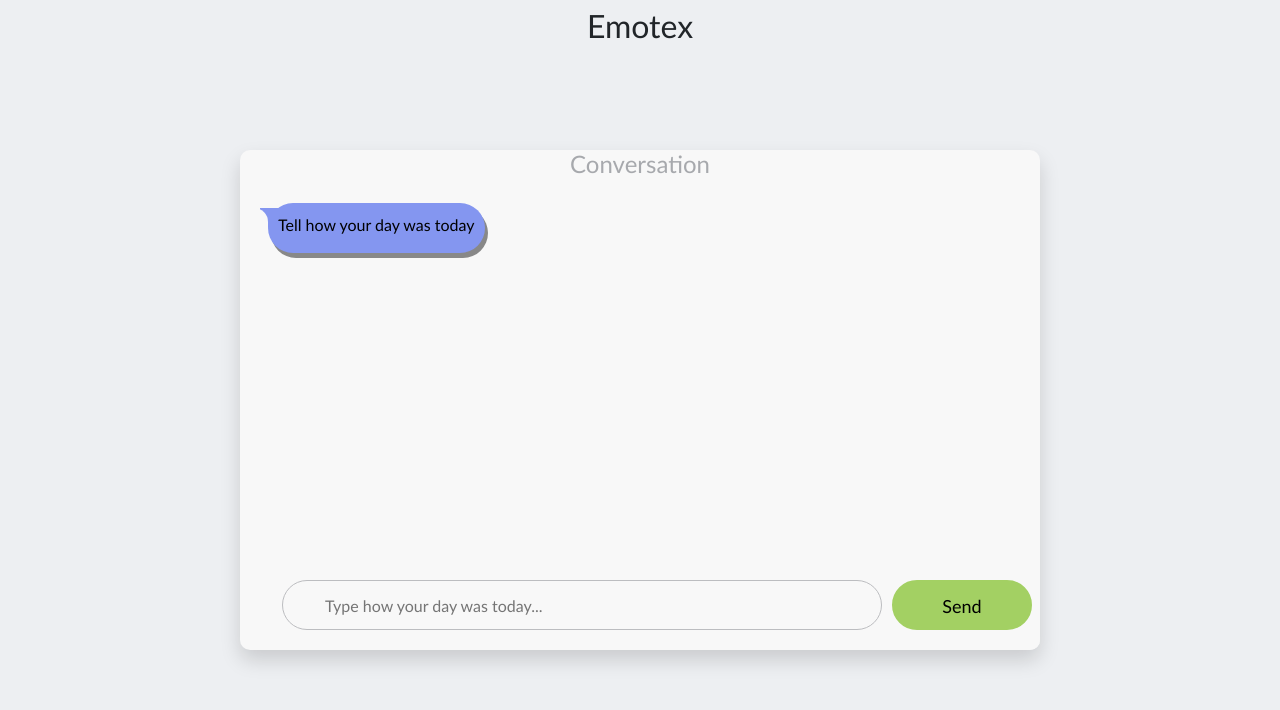
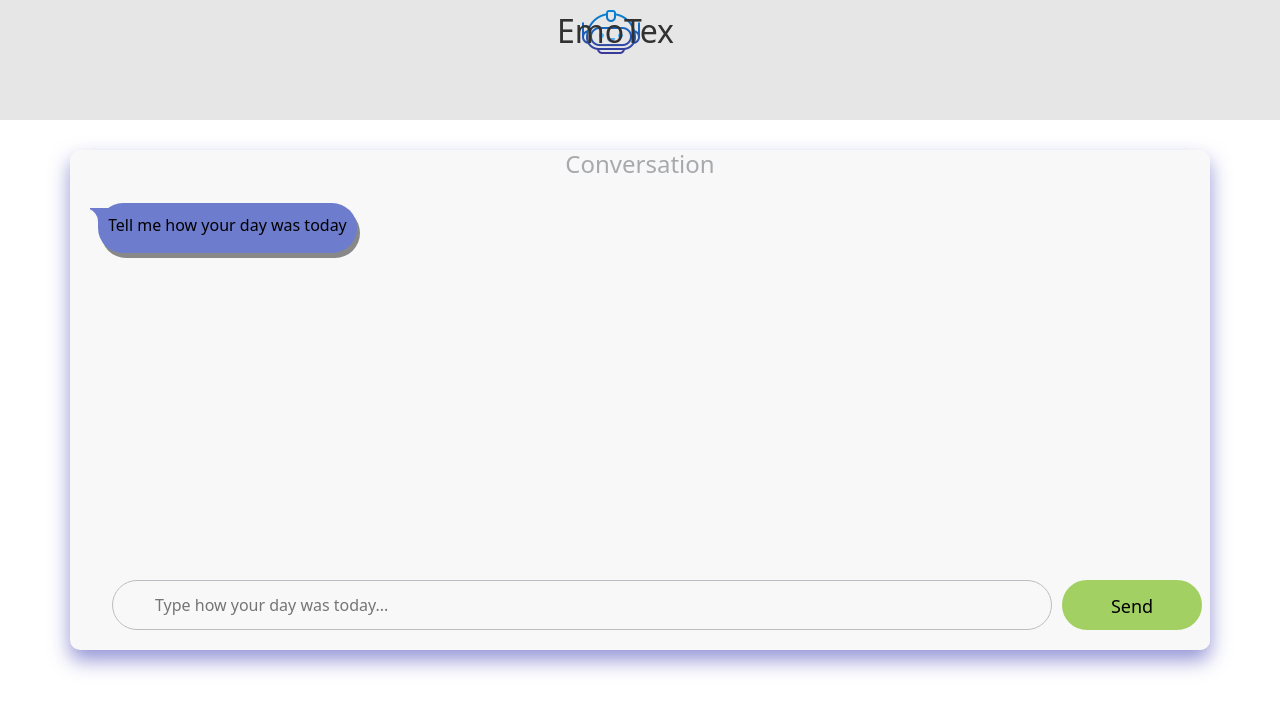
Before and after one commit to YomalNimeshka/EmoTexTest, a React (Create React App) app in the folder v1.0/frontend/: page / in a window 1280 px wide. Shown: the top 710 px of the page. Built offline with nearby package versions, Linux system fonts and the light colour scheme.

Commit message:
UI icon added, more UI changes

```diff
--- a/v1.0/frontend/src/chatbot/chatbotBody.js
+++ b/v1.0/frontend/src/chatbot/chatbotBody.js
@@ -7,7 +7,7 @@ function Body(props) {
     const [botRes, setBotres] = useState("");
     const [userInput, setUserInput] = useState("");
     const [chat, setChat] = useState([]);
-    const [chatbotRes, setChatbotRes]= useState([{id:"1", type:"botResponse", message:"Tell how your day was today"}]);
+    const [chatbotRes, setChatbotRes]= useState([{id:"1", type:"botResponse", message:"Tell me how your day was today"}]);
 
     const fetchData = async (e) => {
         e.preventDefault();
@@ -28,12 +28,12 @@ function Body(props) {
 
         setChatbotRes([...chatbotRes, {id:"2", message:json.data, type:"botResponse"}])
 
-        let ch=[];
-        ch.push({from:'Our', msag: emoData});
-        ch.push({from:'cb', msag: jsonData});
-        setChat(ch)
-        console.log("chat",chat);
-        setdata("");
+        // let ch=[];
+        // ch.push({from:'Our', msag: emoData});
+        // ch.push({from:'cb', msag: jsonData});
+        // setChat(ch)
+        // console.log("chat",chat);
+        // setdata("");
 
     };
 
@@ -80,7 +80,7 @@ function Body(props) {
             <div className="bottom_wrapper clearfix">
                 <form onSubmit={(e) => fetchData(e)}>
                     <div className="user_input_wrapper">
-                        <input type='text' onChange={(e) => setdata(e.target.value)} value={emoData}
+                        <input type='text' spellCheck='true' onChange={(e) => setdata(e.target.value)} value={emoData}
                             className='user_input'
                             placeholder="Type how your day was today..."
                             />
--- a/v1.0/frontend/src/chatbot/chatbotHeader.js
+++ b/v1.0/frontend/src/chatbot/chatbotHeader.js
@@ -1,11 +1,19 @@
 import React from "react";
+import './chatbotStyle.css'
 
 function Header(){
 
 
     return(
-        <div style={{width:'100%', height:'50px'}}>
-            <h2 style={{padding:'7px'}}>Emotex</h2>
+        <div className="chat_header">
+            <div className="app_header_icon">
+                {/* Bot icon by Icons8 */}
+                <img src={process.env.PUBLIC_URL+"icons-bot-64.png"} />
+            </div>
+            <div className="app_header">
+                <h2 className="app_header_title">EmoTex</h2>
+            </div>
+
         </div>
     );
 }
--- a/v1.0/frontend/src/chatbot/chatbotStyle.css
+++ b/v1.0/frontend/src/chatbot/chatbotStyle.css
@@ -64,12 +64,12 @@ body {
     width:auto;
     padding:10px;
     height:50px;
-    margin-right:130px;
+    margin-right:315px;
     margin-bottom: 10px;
     float: left;
     text-align:center;
     color:black;
-    background:#8496f0;
+    background:#6d7ccc;
     /* border: 1px solid gray; */
     border-radius: 30px;
     box-shadow:3px 5px #888888;
@@ -104,7 +104,7 @@ body {
     top: 7px;
     left: -8px;
     height: 20px;
-    border-left: 20px solid #8496f0;
+    border-left: 20px solid #6d7ccc;
     border-bottom-right-radius: 16px 14px;
     -webkit-transform: translate(0, -2px);
 }
@@ -133,8 +133,8 @@ body {
     float: right;
     text-align:center;
     color:black;
-    background:#c5e3ce;
-    /* border: 1px solid gray; */
+    background:#a3d063;
+    /* border: 1px solid gray; #888888 */
     border-radius: 30px;
     box-shadow:-3px 5px #888888;
 }
@@ -147,7 +147,7 @@ body {
     top: 9px;
     right: -9px;
     height: 20px;
-    border-right: 20px solid #c5e3ce;
+    border-right: 20px solid #a3d063;
     border-bottom-right-radius: 16px 14px;
     -webkit-transform: translate(0, -2px);
 }
@@ -178,7 +178,7 @@ body {
     top: 50%;
     transform: translateX(-50%)
     translateY(-50%);
-    box-shadow: 0 10px 20px rgba(0,0,0,0.15);
+    box-shadow: 0 10px 20px rgba(76, 76, 185, 0.6);
     background-color: #f8f8f8;
     overflow: hidden;
 }
@@ -247,6 +247,7 @@ body {
 
 .scroll {
     overflow-y: scroll;
+    overflow-x: hidden;
     height: 375px;
     padding: 1rem;
 
@@ -272,3 +273,27 @@ body {
 	-webkit-box-shadow: inset 0 0 6px rgba(0,0,0,.3);
 	background-color: #555;
 }
+
+/* Header style section */
+.chat_header{
+    height: 15vh;
+    width: 100%;
+    background-color: #e6e6e6;
+}
+
+.app_header {
+    float: right;
+    position: fixed;
+    right: 599px;
+    top: 5px;
+}
+
+.app_header_title{
+    padding: 7px;
+    color: #313131;
+}
+
+.app_header_icon{
+    position: fixed;
+    left: 579px;
+}
```
Also changed, not shown: v1.0/frontend/src/App.js (+0 -37 lines), v1.0/frontend/public/icons-bot-64.png (added).
